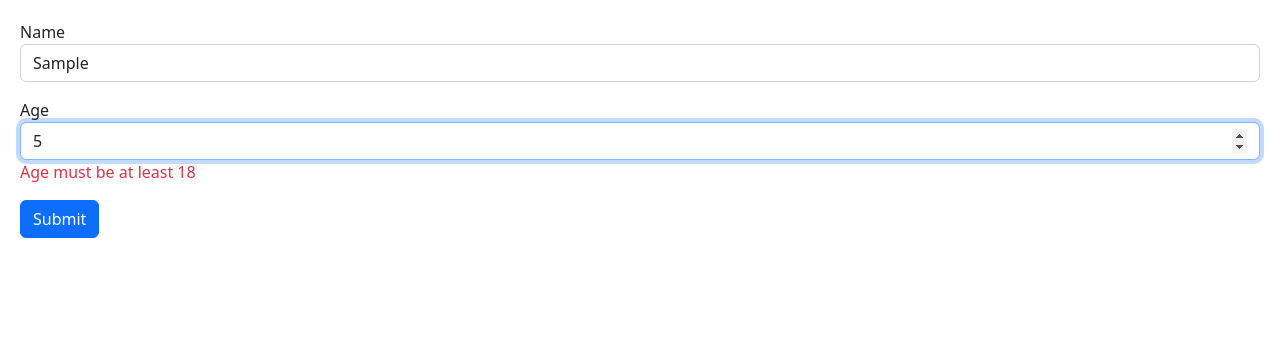
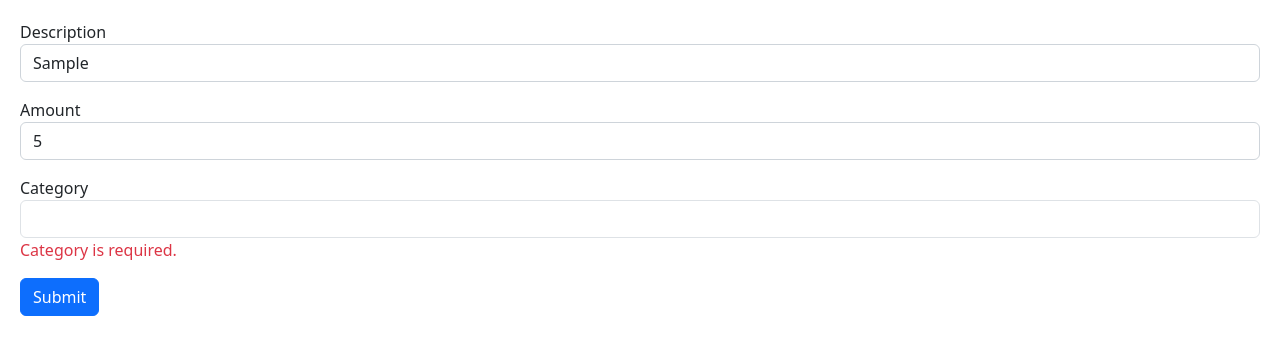
Before and after one commit to Amumug/mosh-react-app, a React (Vite) app: page / in a window 1280 px wide. Both pictures are taken after typing "Sample", "5" into the empty fields and a click on the button "Submit". Shown: the top 354 px of the page. Built offline with nearby package versions, Linux system fonts and the light colour scheme.

Commit message:
React-App

```diff
--- a/src/App.tsx
+++ b/src/App.tsx
@@ -1,4 +1,5 @@
 import Form from "./components/Form";
+
 
 function App() {
   return (
--- a/src/components/Form.tsx
+++ b/src/components/Form.tsx
@@ -1,19 +1,22 @@
 import { FieldValues, useForm } from "react-hook-form";
-import { z } from "zod";
+import { object, z } from "zod";
 import { zodResolver } from "@hookform/resolvers/zod";
 
 const schema = z.object({
-  name: z.string().min(3, {message: 'Name must be at least 3 characters'}),
-  age: z.number({invalid_type_error: 'Age field is required.'}).min(18, {message: 'Age must be at least 18'}),
+  name: z
+    .string()
+    .min(3, { message: "Description should be at least 3 characters" }),
+  age: z.number({ invalid_type_error: "Amount is required." }).min(1),
+  category: z.string({required_error: "Category is required."}).min(0, {message: ""})
 });
 
 type FormData = z.infer<typeof schema>;
 
-const Form = () => {
+  const Form = () => {
   const {
     register,
     handleSubmit,
-    formState: { errors },
+    formState: { errors, isValid },
   } = useForm<FormData>({ resolver: zodResolver(schema) });
 
   const onSubmit = (data: FieldValues) => console.log(data);
@@ -22,7 +25,7 @@ const Form = () => {
     <form onSubmit={handleSubmit(onSubmit)}>
       <div className="mb-3">
         <label htmlFor="name" className="from-label">
-          Name
+          Description
         </label>
         <input
           {...register("name")}
@@ -30,25 +33,39 @@ const Form = () => {
           type="text"
           className="form-control"
         />
-        {errors.name && (
-        <p className="text-danger">{errors.name.message}</p>
-        )}
+        {errors.name && <p className="text-danger">{errors.name.message}</p>}
       </div>
       <div className="mb-3">
         <label htmlFor="age" className="from-label">
-          Age
+          Amount
         </label>
         <input
-          {...register("age", {valueAsNumber: true})}
+          {...register("age", { valueAsNumber: true })}
           id="age"
           type="number"
           className="form-control"
         />
-         {errors.age && (
-        <p className="text-danger">{errors.age.message}</p>
-        )}
+        {errors.age && <p className="text-danger">{errors.age.message}</p>}
       </div>
-      <button className="btn btn-primary">Submit</button>
+      <div className="mb-3" >
+        <label htmlFor="category" className="from-label">
+          Category
+        </label>
+        <select
+          id="category"
+          className="bg-gray-50 border border-gray-300 text-gray-900 text-sm rounded-lg focus:ring-blue-500 focus:border-blue-500 block w-full p-2.5 dark:bg-gray-700 dark:border-gray-600 dark:placeholder-gray-400 dark:text-white dark:focus:ring-blue-500 dark:focus:border-blue-500 form-control"
+          // {...register("category")}
+        >
+          <option selected></option>
+          <option value="US">Groceries</option>
+          <option value="CA">Utilities</option>
+          <option value="FR">Entertaiment</option>
+        </select>
+        {errors.category && <p className="text-danger">{errors.category.message}</p>}
+      </div>
+      <button  className="btn btn-primary">
+        Submit
+      </button>
     </form>
   );
 };
```
